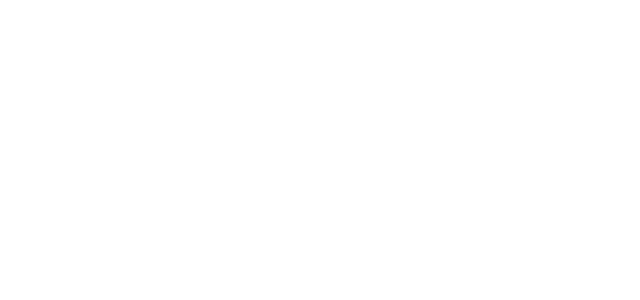
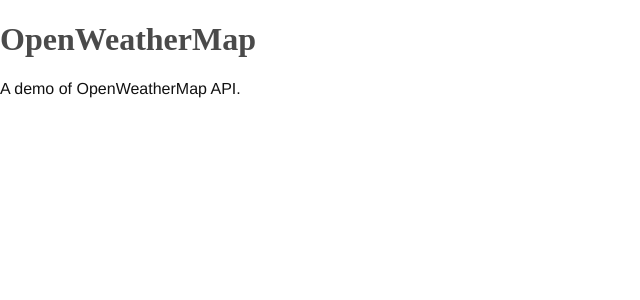
Before and after one commit to BlakGold/OpenWeatherMap, a React (Create React App) app: page / in a window 1280 px wide. Shown: the top 300 px of the page, without its empty margins (0-640 px from the left). Built offline with nearby package versions, Linux system fonts and the light colour scheme.

Commit message:
some basic font style

```diff
--- a/src/App.js
+++ b/src/App.js
@@ -2,7 +2,12 @@
 import "./App.scss";
 
 function App() {
-  return <div className="App"></div>;
+  return (
+    <div className="App">
+      <h1>OpenWeatherMap</h1>
+      <p>A demo of OpenWeatherMap API.</p>
+    </div>
+  );
 }
 
 export default App;
--- a/src/index.scss
+++ b/src/index.scss
@@ -1,3 +1,24 @@
+$headerFontFamily: freight-big-pro, serif;
+$headerTextColor: rgb(74, 74, 74);
+$headerFontWeight: 700;
+$bodyFontFamily: freight-sans-pro, helvetica, sans-serif;
+$bodyTextColor: rgb(17, 17, 17);
+$bodyFontWeight: 300;
+
 body {
   margin: 0;
+  font-family: $bodyFontFamily;
+  font-weight: $bodyFontWeight;
+  color: $bodyTextColor;
 }
+
+h1,
+h2,
+h3,
+h4,
+h5,
+h6 {
+  font-family: $headerFontFamily;
+  font-weight: $headerFontWeight;
+  color: $headerTextColor;
+}
```
